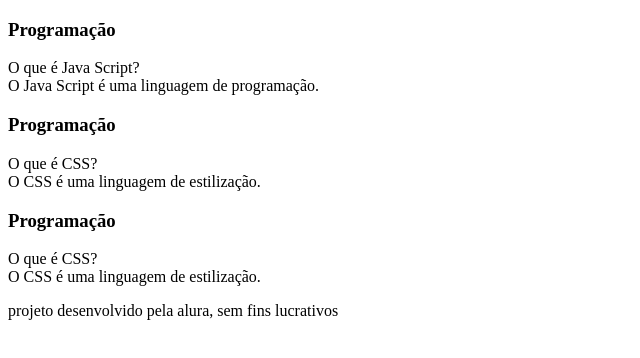
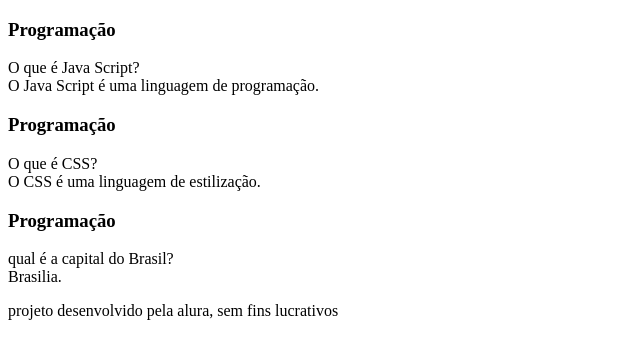
Before and after one commit to rodrigopawlak/flash-card, a plain HTML site: page index.html in a window 1280 px wide. Shown: the whole page, without its empty margins (0-640 px from the left). Drawn offline with Linux system fonts and the light colour scheme.

Commit message:
Add files via upload

```diff
--- a/index.html
+++ b/index.html
@@ -37,13 +37,12 @@
                 <div class="cartao__conteudo">
                         <h3> Programação </h3>
                     <div class="cartao__conteudo__pergunta">
-                                    O que é CSS?
+                                    qual é a capital do Brasil?
                     </div>
                     <div class="cartao__conteudo__resposta">
-                                    O CSS é uma linguagem de estilização.
+                                Brasilia.
                     </div>
                 </div>
-
             </article>
         </section>
     </main>
```
